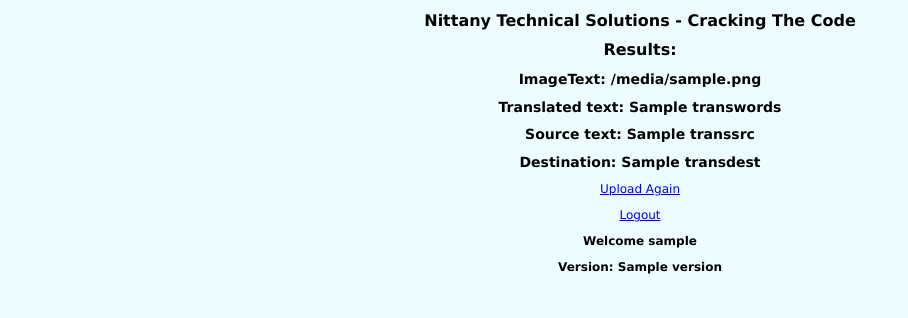
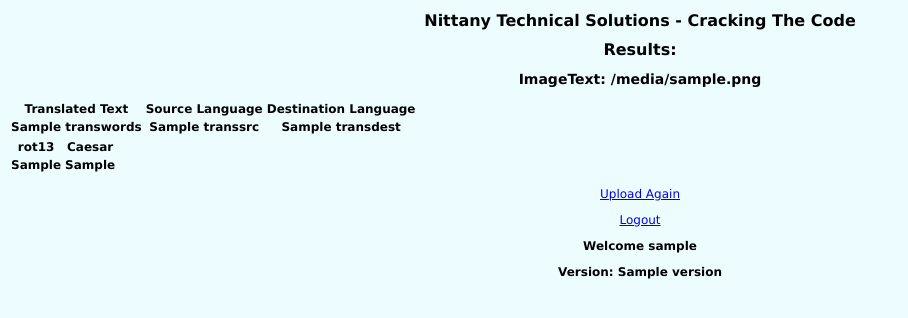
Before and after one commit to IST440WFALL19/decoderflask, a Flask app: template templates/results.html in a window 1280 px wide. Shown: the top 318 px of the page, without its empty margins (0-908 px from the left). Run offline with Flask 2, Linux system fonts and the light colour scheme; the template is opened without the code that fills it: most values are stand-ins (such as "Sample title", 1, 10 or a date in 2020); lists and menus that the app fills with data are empty.

Commit message:
Updating results to include caesar and rot13 output.

```diff
--- a/app.py
+++ b/app.py
@@ -138,7 +138,7 @@ def upload_page():
                 caesaroutput = caesar_decipher(imagetext)
                 print("Found caesar matchs: {0}".format(caesaroutput))
                 #returntext = "origin: {0}   </ br > src: {1}  </ br >  dest: {2}     ".format(transorigin, transsrc,transdest)
-                return render_template('results.html', transsrc=transsrc, transdest=transdest, transwords=transorigin, title='Cracking The Code', imagetext=imagetext, version=VERSION, login=False,  username=str(escape(session['username'])))
+                return render_template('results.html', transsrc=transsrc, transdest=transdest, transwords=transorigin, title='Cracking The Code', imagetext=imagetext, version=VERSION, login=False,  username=str(escape(session['username'])), rot13_output=rot13output, caesar_output=caesaroutput)
             else:
                 return render_template('upload.html', error="Image Format Not Supported.", title='Cracking The Code', version=VERSION, login=False,  username=str(escape(session['username'])))
                 # return redirect(url_for('uploaded_file', filename=filename))
--- a/templates/results.html
+++ b/templates/results.html
@@ -8,9 +8,32 @@
 {% endif %}
 
  {% if transwords %}
-    <h2>Translated text: {{ transwords }}</h2>
-    <h2> Source text: {{ transsrc }}</h2>
-    <h2> Destination: {{ transdest }}</h2>
+ <table>
+     <tr>
+         <th>Translated Text</th>
+         <th>Source Language</th>
+         <th>Destination Language</th>
+     </tr>
+     <tr>
+         <th>{{ transwords }}</th>
+         <th>{{ transsrc }}</th>
+         <th>{{ transdest }}</th>
+     </tr>
+ </table>
 {% endif %}
-    <p><a href ="/upload">Upload Again</a></p>
+
+{% if rot13_output %}
+<table>
+    <tr>
+        <th>rot13</th>
+        <th>Caesar</th>
+    </tr>
+    <tr>
+        <th>{{ rot13_output }}</th>
+        <th>{{ caesar_output }}</th>
+    </tr>
+</table>
+{% endif %}
+
+<p><a href ="/upload">Upload Again</a></p>
 {% endblock %}
```
